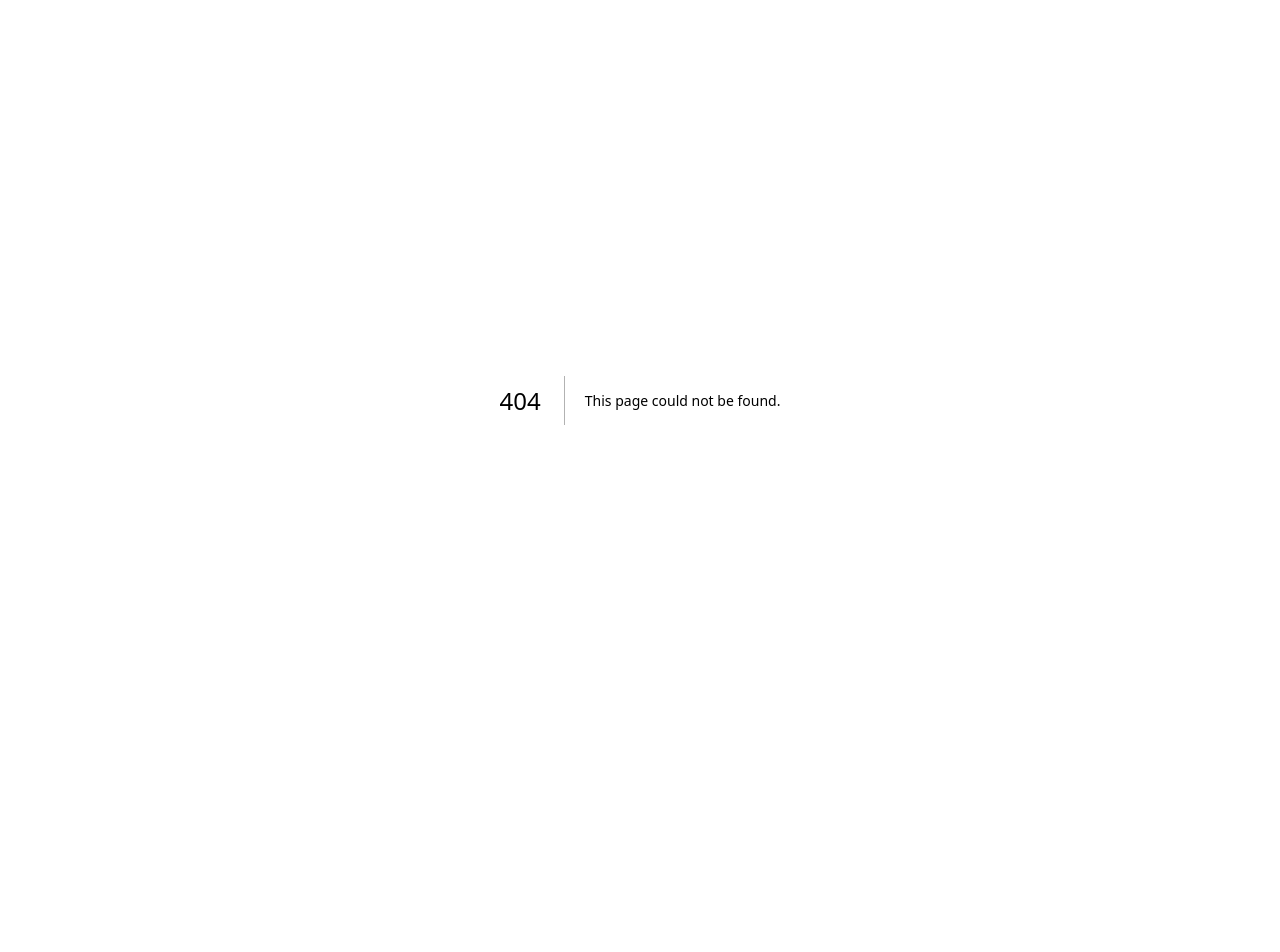
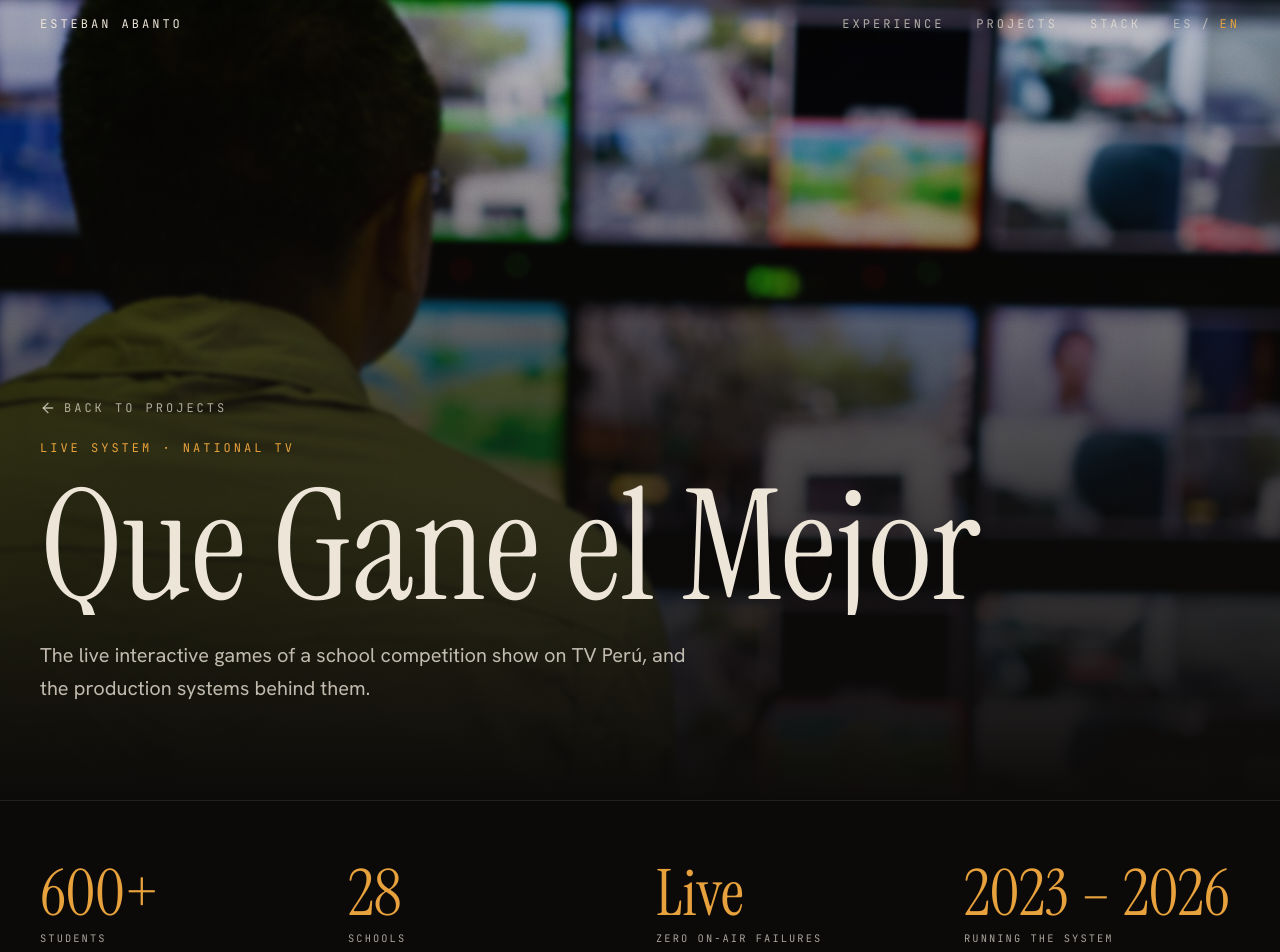
Before and after one commit to esteban-abanto-2709/personal-website, a Next.js app: page /demo/tv-peru/que-gane-el-mejor in a window 1280 px wide. Before the commit this address had no page. Shown: the top 952 px of the page. Before the commit the page ends 800 px from the top, so only its background shows below. Built offline with nearby package versions, Linux system fonts and the light colour scheme.

Commit message:
feat(web/demo): add editorial tv peru case study pages

```diff
--- /dev/null
+++ b/src/app/demo/tv-peru/pukllaspa-yachay/page.tsx
@@ -0,0 +1,5 @@
+import CaseStudy from "@/components/demo/CaseStudy";
+
+export default function Page() {
+  return <CaseStudy which="pukllaspa" />;
+}
--- /dev/null
+++ b/src/app/demo/tv-peru/que-gane-el-mejor/page.tsx
@@ -0,0 +1,5 @@
+import CaseStudy from "@/components/demo/CaseStudy";
+
+export default function Page() {
+  return <CaseStudy which="queGane" />;
+}
--- /dev/null
+++ b/src/components/demo/CaseStudy.tsx
@@ -0,0 +1,228 @@
+"use client";
+
+import { useRef } from "react";
+import Image from "next/image";
+import Link from "next/link";
+import gsap from "gsap";
+import { ScrollTrigger } from "gsap/ScrollTrigger";
+import { useGSAP } from "@gsap/react";
+import { ArrowLeft } from "lucide-react";
+import { useMessages } from "@/hooks";
+import SiteFooter from "./SiteFooter";
+import SiteHeader from "./SiteHeader";
+import { HOME } from "./home";
+
+gsap.registerPlugin(ScrollTrigger, useGSAP);
+
+const covers = {
+  queGane: "/images/projects/que-gane-el-mejor.jpg",
+  pukllaspa: "/images/projects/pukllaspa-yachay.jpg",
+};
+
+const blockClass =
+  "grid gap-6 border-b border-bone/10 px-6 py-16 md:grid-cols-12 md:gap-8 md:px-10 md:py-24";
+const headingClass =
+  "font-label text-xs uppercase tracking-[0.25em] text-ember md:col-span-3";
+
+export default function CaseStudy({ which }: { which: "queGane" | "pukllaspa" }) {
+  const { back, sections, ...pages } = useMessages().tvPeru;
+  const p = pages[which];
+  const root = useRef<HTMLElement>(null);
+
+  useGSAP(
+    () => {
+      const mm = gsap.matchMedia();
+      mm.add("(prefers-reduced-motion: no-preference)", () => {
+        gsap
+          .timeline({ defaults: { ease: "power4.out" } })
+          .fromTo("[data-cover-title]", { yPercent: 110 }, { yPercent: 0, duration: 1.2 })
+          .fromTo(
+            "[data-cover-fade]",
+            { autoAlpha: 0, y: 24 },
+            { autoAlpha: 1, y: 0, stagger: 0.08, duration: 0.9 },
+          );
+
+        gsap.fromTo(
+          "[data-cover-bg]",
+          { yPercent: 0 },
+          {
+            yPercent: 12,
+            ease: "none",
+            scrollTrigger: {
+              trigger: "[data-cover]",
+              start: "top top",
+              end: "bottom top",
+              scrub: true,
+            },
+          },
+        );
+
+        gsap.fromTo(
+          "[data-stat]",
+          { yPercent: 110 },
+          {
+            yPercent: 0,
+            stagger: 0.1,
+            duration: 1.1,
+            ease: "power4.out",
+            scrollTrigger: { trigger: "[data-stats]", start: "top 85%", once: true },
+          },
+        );
+
+        gsap.utils.toArray<HTMLElement>("[data-block]").forEach((block) => {
+          gsap.fromTo(
+            block,
+            { autoAlpha: 0, y: 40 },
+            {
+              autoAlpha: 1,
+              y: 0,
+              duration: 0.9,
+              ease: "power3.out",
+              scrollTrigger: { trigger: block, start: "top 80%", once: true },
+            },
+          );
+        });
+      });
+    },
+    { scope: root },
+  );
+
+  return (
+    <>
+      <SiteHeader />
+      <main ref={root}>
+        <section data-cover className="relative flex min-h-svh items-end overflow-hidden">
+          <div data-cover-bg className="absolute inset-x-0 -inset-y-[10%]">
+            <Image
+              src={covers[which]}
+              alt=""
+              fill
+              priority
+              sizes="100vw"
+              className="scale-105 object-cover blur-[2px]"
+            />
+          </div>
+          <div className="absolute inset-0 bg-linear-to-t from-ink via-ink/70 to-ink/20" />
+          <div className="grain" />
+
+          <div className="relative z-10 flex w-full flex-col gap-6 px-6 pb-16 pt-32 md:px-10 md:pb-24">
+            <Link
+              data-cover-fade
+              href={`${HOME}#projects`}
+              className="inline-flex items-center gap-2 font-label text-xs uppercase tracking-[0.25em] text-bone/70 hover:text-ember"
+            >
+              <ArrowLeft className="h-4 w-4" />
+              {back}
+            </Link>
+            <p
+              data-cover-fade
+              className="font-label text-xs uppercase tracking-[0.25em] text-ember"
+            >
+              {p.badge}
+            </p>
+            <h1
+              className="overflow-hidden font-display"
+              style={{ fontSize: "clamp(3.5rem, 12vw, 12rem)", lineHeight: 0.88 }}
+            >
+              <span data-cover-title className="block">
+                {p.title}
+              </span>
+            </h1>
+            <p
+              data-cover-fade
+              className="max-w-2xl text-lg leading-relaxed text-bone/80 md:text-xl"
+            >
+              {p.subtitle}
+            </p>
+          </div>
+        </section>
+
+        <dl
+          data-stats
+          className="grid grid-cols-2 gap-8 border-y border-bone/10 px-6 py-12 md:grid-cols-4 md:px-10 md:py-16"
+        >
+          {p.stats.map((s) => (
+            <div key={s.label} className="flex flex-col-reverse gap-2">
+              <dt className="font-label text-[0.65rem] uppercase tracking-[0.2em] text-bone/70">
+                {s.label}
+              </dt>
+              <dd className="overflow-hidden">
+                <span
+                  data-stat
+                  className="block font-display text-ember"
+                  style={{ fontSize: "clamp(2.25rem, 5vw, 5rem)", lineHeight: 0.9 }}
+                >
+                  {s.value}
+                </span>
+              </dd>
+            </div>
+          ))}
+        </dl>
+
+        <section data-block className={blockClass}>
+          <h2 className={headingClass}>{sections.about}</h2>
+          <div className="max-w-3xl space-y-6 text-lg leading-relaxed text-bone/85 md:col-span-9 md:text-2xl">
+            {p.about.map((para) => (
+              <p key={para}>{para}</p>
+            ))}
+          </div>
+        </section>
+
+        <section data-block className={blockClass}>
+          <h2 className={headingClass}>{sections.system}</h2>
+          <ul className="md:col-span-9">
+            {p.system.map((s) => (
+              <li
+                key={s.label}
+                className="border-t border-bone/10 py-4 first:border-t-0 first:pt-0"
+              >
+                <p className="font-display text-2xl md:text-3xl">{s.label}</p>
+                <p className="text-bone/75">{s.text}</p>
+              </li>
+            ))}
+          </ul>
+        </section>
+
+        <section data-block className={blockClass}>
+          <h2 className={headingClass}>{sections.role}</h2>
+          <ol className="md:col-span-9">
+            {p.role.map((r, i) => (
+              <li
+                key={r.title}
+                className="grid gap-3 border-t border-bone/10 py-8 first:border-t-0 first:pt-0 md:grid-cols-12 md:gap-6"
+              >
+                <p className="font-label text-xs tracking-[0.25em] text-ember md:col-span-2">
+                  {String(i + 1).padStart(2, "0")}
+                </p>
+                <h3 className="font-display text-3xl leading-tight md:col-span-4 md:text-4xl">
+                  {r.title}
+                </h3>
+                <p className="leading-relaxed text-bone/75 md:col-span-6">{r.body}</p>
+              </li>
+            ))}
+          </ol>
+        </section>
+
+        <section data-block className={blockClass}>
+          <h2 className={headingClass}>{sections.stack}</h2>
+          <p className="font-display text-3xl leading-tight md:col-span-9 md:text-5xl">
+            {p.tech.join(" · ")}
+          </p>
+        </section>
+
+        <section data-block className={blockClass}>
+          <h2 className={headingClass}>{sections.impact}</h2>
+          <div className="grid gap-10 md:col-span-9 md:grid-cols-2">
+            {p.impact.map((item) => (
+              <div key={item.title}>
+                <h3 className="font-display text-3xl text-ember md:text-4xl">{item.title}</h3>
+                <p className="mt-3 leading-relaxed text-bone/75">{item.desc}</p>
+              </div>
+            ))}
+          </div>
+        </section>
+      </main>
+      <SiteFooter />
+    </>
+  );
+}
--- a/src/components/demo/ProjectsShowcase.tsx
+++ b/src/components/demo/ProjectsShowcase.tsx
@@ -8,6 +8,7 @@ import { ScrollTrigger } from "gsap/ScrollTrigger";
 import { useGSAP } from "@gsap/react";
 import { ArrowUpRight } from "lucide-react";
 import { useMessages, useTranslations } from "@/hooks";
+import { HOME } from "./home";
 
 gsap.registerPlugin(ScrollTrigger, useGSAP);
 
@@ -136,7 +137,7 @@ export default function ProjectsShowcase() {
               </p>
               <div>
                 {internal ? (
-                  <Link href={project.link} className={linkClass}>
+                  <Link href={`${HOME}${project.link}`} className={linkClass}>
                     {content}
                   </Link>
                 ) : (
--- a/src/components/demo/SiteHeader.tsx
+++ b/src/components/demo/SiteHeader.tsx
@@ -1,9 +1,12 @@
 "use client";
 
 import { useEffect, useState } from "react";
+import { usePathname, useRouter } from "next/navigation";
 import { useLenis } from "lenis/react";
+import { ScrollTrigger } from "gsap/ScrollTrigger";
 import { useScrollSpy, useTranslations } from "@/hooks";
 import { useLocale } from "@/lib/i18n/components/LocaleProvider";
+import { HOME } from "./home";
 
 const links = ["experience", "projects", "stack"] as const;
 const locales = ["es", "en"] as const;
@@ -13,7 +16,27 @@ export default function SiteHeader() {
   const { locale, setLocale } = useLocale();
   const lenis = useLenis();
   const active = useScrollSpy();
+  const router = useRouter();
+  const pathname = usePathname();
   const [scrolled, setScrolled] = useState(false);
+
+  const goTo = (id: string) => {
+    if (document.getElementById(id)) lenis?.scrollTo(`#${id}`);
+    else router.push(`${HOME}#${id}`);
+  };
+
+  useEffect(() => {
+    if (!lenis) return;
+    const timer = window.setTimeout(() => {
+      const hash = window.location.hash;
+      ScrollTrigger.refresh();
+      lenis.resize();
+      const el = hash ? document.querySelector(hash) : null;
+      const top = el ? el.getBoundingClientRect().top + window.scrollY : 0;
+      lenis.scrollTo(top, { immediate: true, force: true });
+    }, 50);
+    return () => window.clearTimeout(timer);
+  }, [pathname, lenis]);
 
   useEffect(() => {
     const onScroll = () => setScrolled(window.scrollY > 40);
@@ -30,7 +53,7 @@ export default function SiteHeader() {
     >
       <button
         type="button"
-        onClick={() => lenis?.scrollTo(0)}
+        onClick={() => (pathname === HOME ? lenis?.scrollTo(0) : router.push(HOME))}
         className="cursor-pointer font-label text-xs uppercase tracking-[0.25em]"
       >
         Esteban Abanto
@@ -42,7 +65,7 @@ export default function SiteHeader() {
             <button
               key={id}
               type="button"
-              onClick={() => lenis?.scrollTo(`#${id}`)}
+              onClick={() => goTo(id)}
               className={`cursor-pointer font-label text-xs uppercase tracking-[0.25em] transition-colors ${
                 active === id ? "text-ember" : "text-bone/70 hover:text-bone"
               }`}
--- /dev/null
+++ b/src/components/demo/home.ts
@@ -0,0 +1 @@
+export const HOME = "/demo";
```
Also changed, not shown: 2 other files (tests, documents, lock files or other folders).
